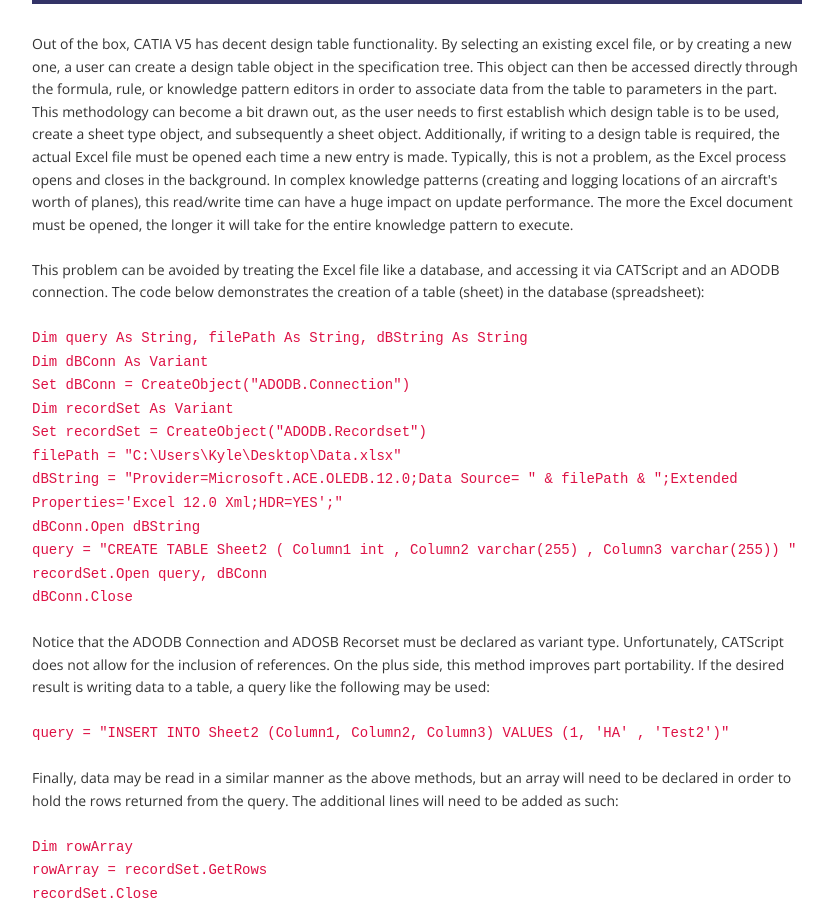
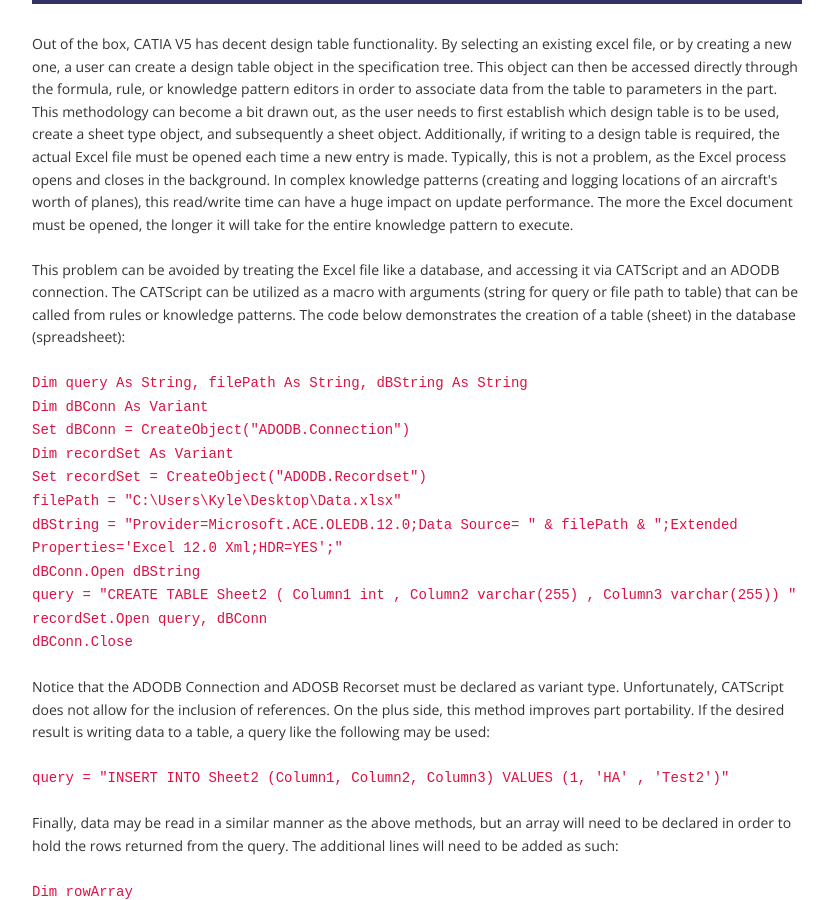
Before and after one commit to KyleARector/KyleARector.github.io, a Jekyll site: the page built from _posts/2015-03-31-CATIA_Design_Table_ADODB.md, in a window 1280 px wide and 900 px high, scrolled down 732 px. Shown: the whole window, without its empty margins (223-1056 px from the left). Built offline with Jekyll 4.4.1, drawn with Linux system fonts in a browser that asks for light colours.

Commit message:
Update 3

```diff
--- a/_posts/2015-03-31-CATIA_Design_Table_ADODB.md
+++ b/_posts/2015-03-31-CATIA_Design_Table_ADODB.md
@@ -12,7 +12,7 @@
 <br/><br/>
 Out of the box, CATIA V5 has decent design table functionality. By selecting an existing excel file, or by creating a new one, a user can create a design table object in the specification tree. This object can then be accessed directly through the formula, rule, or knowledge pattern editors in order to associate data from the table to parameters in the part. This methodology can become a bit drawn out, as the user needs to first establish which design table is to be used, create a sheet type object, and subsequently a sheet object. Additionally, if writing to a design table is required, the actual Excel file must be opened each time a new entry is made. Typically, this is not a problem, as the Excel process opens and closes in the background. In complex knowledge patterns (creating and logging locations of an aircraft's worth of planes), this read/write time can have a huge impact on update performance. The more the Excel document must be opened, the longer it will take for the entire knowledge pattern to execute.
 <br/><br/>
-This problem can be avoided by treating the Excel file like a database, and accessing it via CATScript and an ADODB connection. The code below demonstrates the creation of a table (sheet) in the database (spreadsheet):
+This problem can be avoided by treating the Excel file like a database, and accessing it via CATScript and an ADODB connection. The CATScript can be utilized as a macro with arguments (string for query or file path to table) that can be called from rules or knowledge patterns. The code below demonstrates the creation of a table (sheet) in the database (spreadsheet):
 <br/><br/>
 <code>Dim query As String, filePath As String, dBString As String <br/>
 Dim dBConn As Variant<br/>
```
